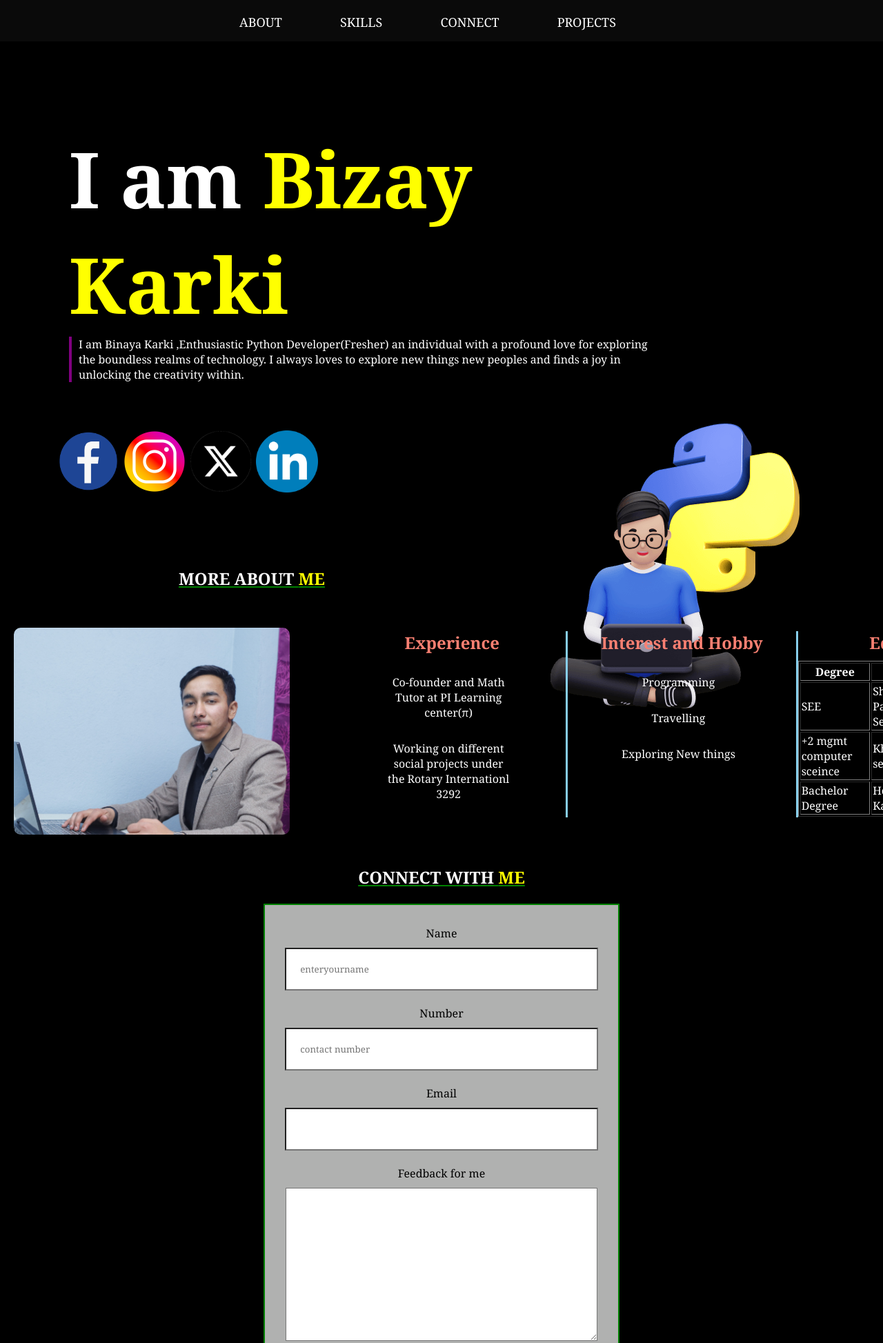
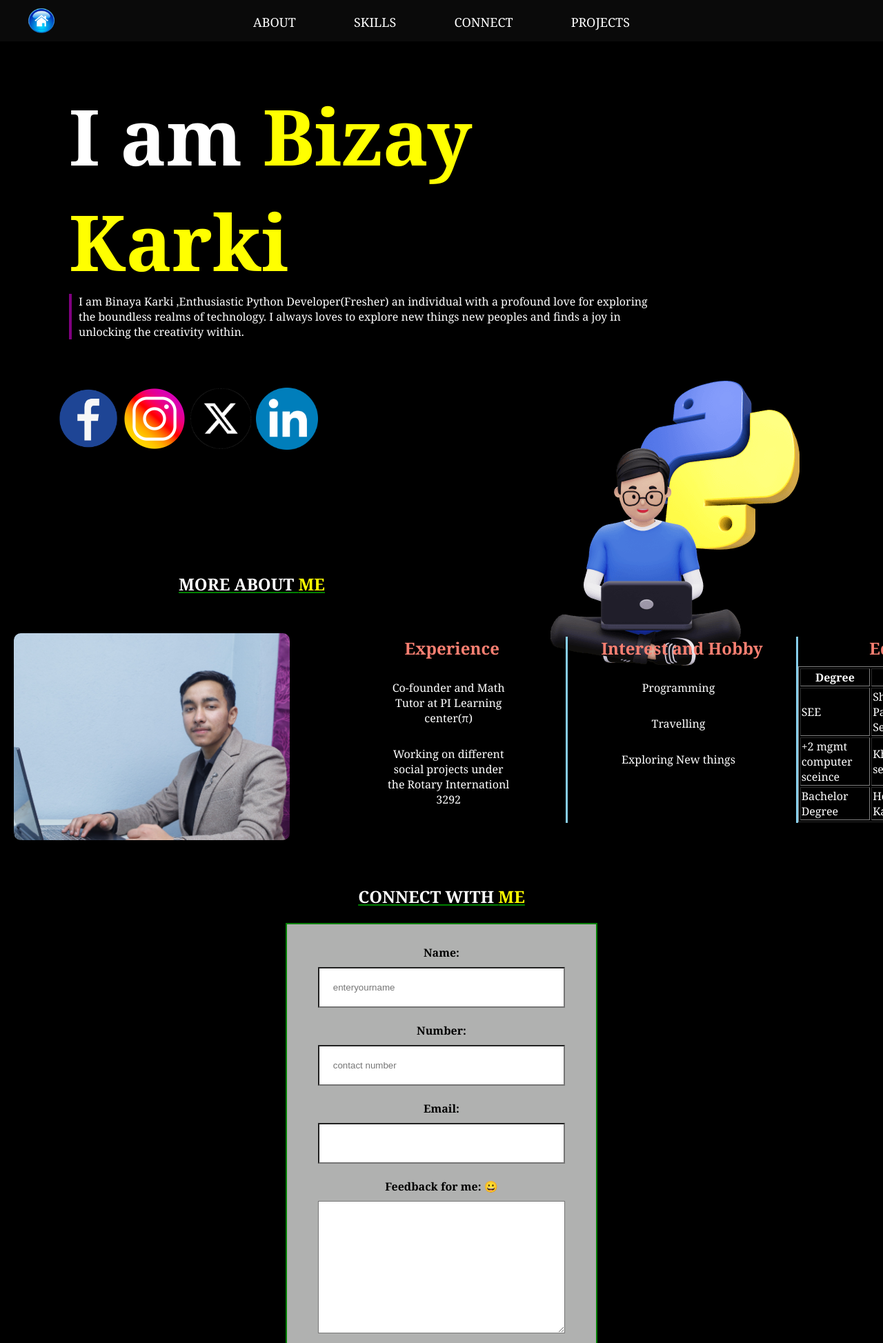
Before and after one commit to karkibj/Portolio, a plain HTML site: page index.html in a window 1280 px wide. Shown: the top 1947 px of the page at 69% size. Drawn offline with Linux system fonts and the light colour scheme.

Commit message:
updated home buttons and added github link to connect nav

```diff
--- a/index.html
+++ b/index.html
@@ -1,8 +1,6 @@
 <!DOCTYPE html>
 <html lang="en">
 <head>
-    <meta charset="UTF-8">
-    <meta name="viewport" content="width=device-width, initial-scale=1.0">
     <title>KarkiTechie</title>
     <link rel="stylesheet" href="styles.css">
 </head>
@@ -10,11 +8,13 @@
     <header>
         <nav>
             <div class="navbar">
+
                <ul class="list">
+                <a href="#"><img src="/images/logo-home-png-7433.png" alt="" id="home"></a>
                 <li><a href="#about">ABOUT</a></li>
-                <li><a href="#about">SKILLS</a></li>
+                <li><a href="#">SKILLS</a></li>
                 <li><a href="#contact">CONNECT</a></li>
-                <li><a href="#about">PROJECTS</a></li>
+                <li><a href="https://github.com/karkibj">PROJECTS</a></li>
 
 
                </ul>
@@ -104,16 +104,16 @@
 
         <div class="formcss">
             <form action="#" >
-            <label  for="name"><span class="labels">Name</span></label><br>
+            <label  for="name"><span class="labels">Name:</span></label><br>
             <input type="text" id="name" placeholder="enteryourname"><br><br>
 
-            <label for="number"><span class="labels">Number</span></label><br>
+            <label for="number"><span class="labels">Number:</span></label><br>
             <input type="number" id="number" placeholder="contact number"><br><br>
 
-            <label for="email"><span class="labels">Email</span></label><br>
+            <label for="email"><span class="labels">Email:</span></label><br>
             <input type="email" name="" id="email"><br><br>
 
-            <label for="message"><span class="labels">Feedback for me</span></label><br>
+            <label for="message"><span class="labels">Feedback for me:</span> &#128512;</label><br>
             <textarea name="" id="area" cols="30" rows="10"></textarea><br><br>
 
             <input type="submit" id="button" value="submit">
--- a/styles.css
+++ b/styles.css
@@ -19,11 +19,25 @@ html{
 .navbar{
     background-color: #111111a0;
     height: 60px;
-    width: auto;
     position: sticky;
     border-bottom: 2px solid black;
+    /* fixing nav bar at top  */
+    top: 0;
+    position: fixed;
+    width: 100%;
+    overflow: hidden;
+
     }
 
+#home{
+    height: 40px;
+    width: 40px;
+    margin-top: 10px;
+    padding-right: 40px;
+    padding: 0;
+    display: inline-block;
+    float: left;
+}
 ul{
     list-style: none;
     text-align: center;
@@ -139,7 +153,9 @@ img{
 
 
 /* css for About me secton  */
-
+#about{
+    padding-top: 70px;
+}
 /* css for photo */
 .moreaboutme{
     height: 300px;
@@ -228,7 +244,7 @@ text-decoration: green underline;
 
 /* contact me part  */
 #contact{
-    margin-top: 10px;
+    margin-top: 30px;
 }
 
 #contact h1{
@@ -244,14 +260,11 @@ text-decoration: green underline;
     text-align: center;
     background-color: #B0B1B0ff;
     border: 2px solid green;
-    width: 40%;
+    width: 35%;
+    height: auto;
     padding-top: 30px;
     margin: auto;
 
-
-}
-form{
-    background-color: #B0B1B0ff;
 
 }
 
@@ -266,6 +279,9 @@ textarea
     margin-top: 10px;
     width: 80%;
     background-color:  white;
+    box-sizing: border-box;
+    color: #0000007e;
+    font-family: Arial, Helvetica, sans-serif;
 
 
 }
@@ -275,6 +291,7 @@ textarea
 .labels{
     background-color: #B0B1B0ff;
     color: #000;
+    font-weight: bold;
 
 }
 
@@ -285,11 +302,7 @@ textarea
     padding: 5px;
     border-radius: 5px;
     cursor: pointer;
-}
-#button :hover{
-    background-color: none;
-    font-size: larger;
-
+    font-weight: bold;
 }
 
 footer{
@@ -297,5 +310,6 @@ footer{
     text-align: center;
     padding-top: 30px;
     padding-bottom: 30px;
-    background-color: #111111a0
+    background-color: #111111a0;
+
 }
```
Also changed, not shown: images/logo-home-png-7433.png (added).
